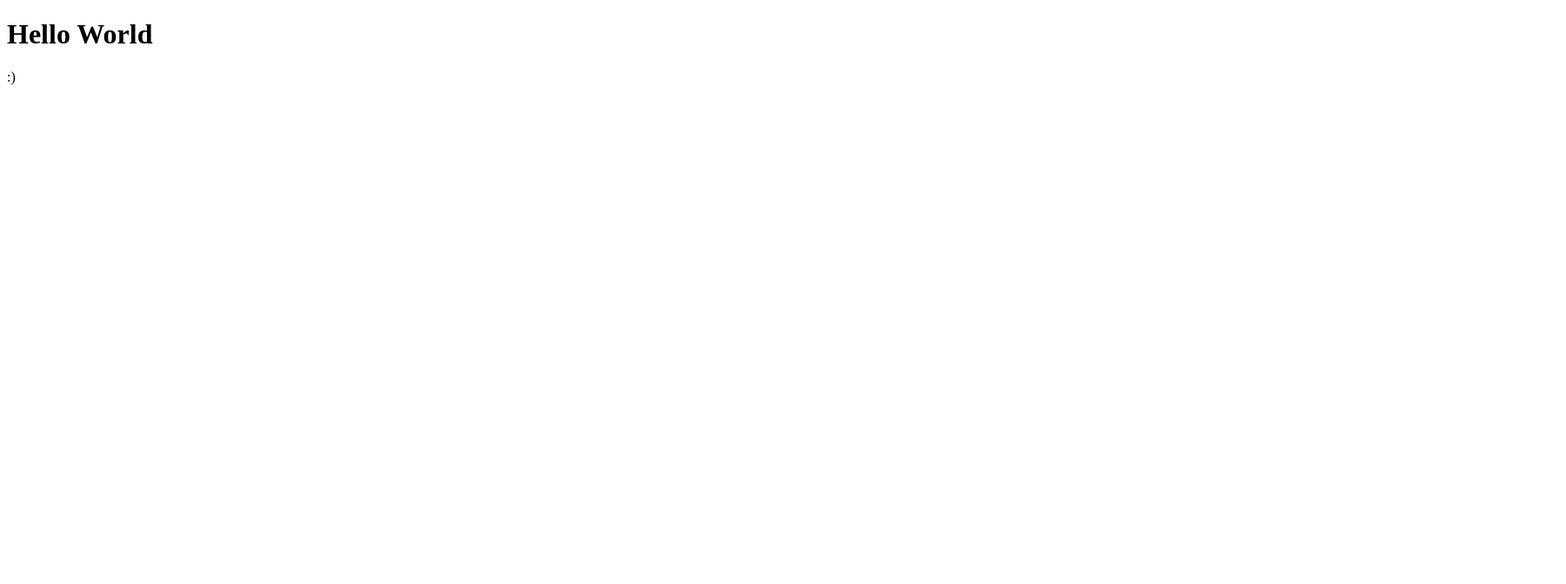
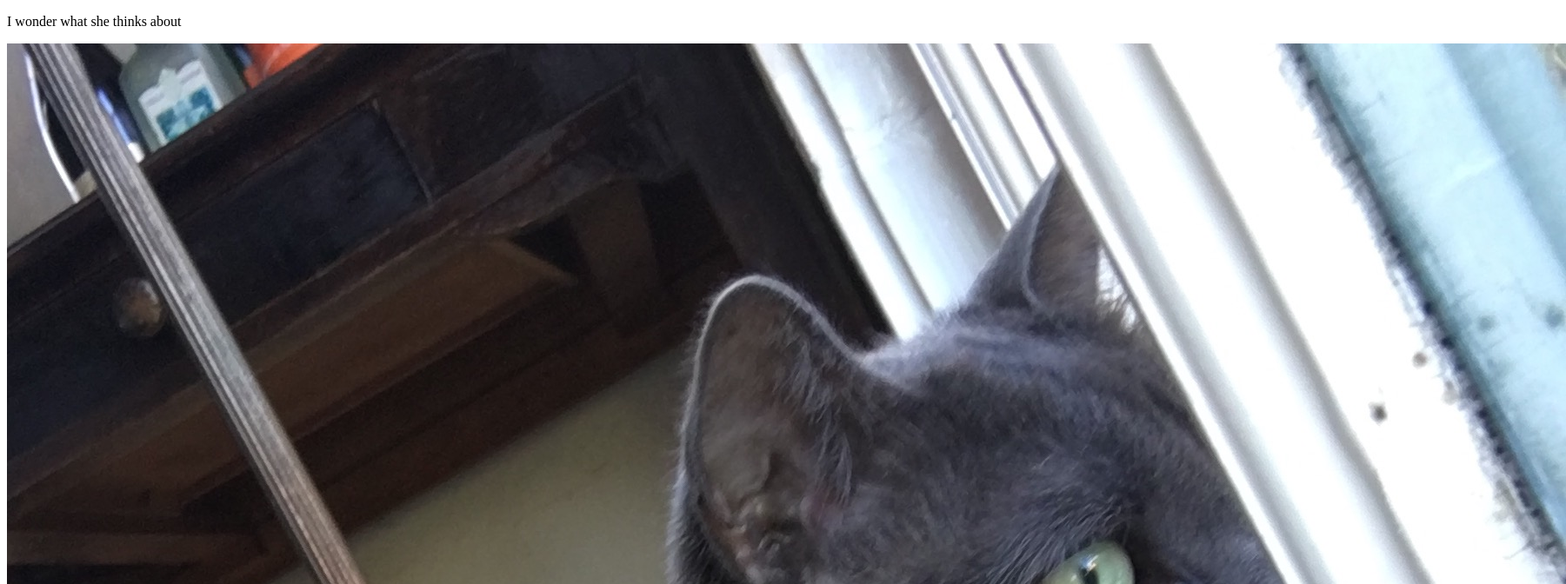
Before and after one commit to Curiousobserver/Curiousobserver.github.io, a plain HTML site: page index.html in a window 1280 px wide. Shown: the top 672 px of the page at 87% size, 1801 px wide, since content can reach past the window. Drawn offline with Linux system fonts and the light colour scheme.

Commit message:
cat image

```diff
--- a/index.html
+++ b/index.html
@@ -1,10 +1,10 @@
 <!DOCTYPE html>
 <html>
 	<head>
-		<title>Hmm</title>
+		<title>Hmm..</title>
 	</head>
-<body>
-<h1>Hello World</h1>
-<p>:)</p>
-</body>
+	<body>
+		<p>I wonder what she thinks about</p>
+		<img src="img/cat.JPG" alt="Pippa resting her shoulders on the ledge">
+	</body>
 </html>
```
Also changed, not shown: img/cat.JPG (added).
